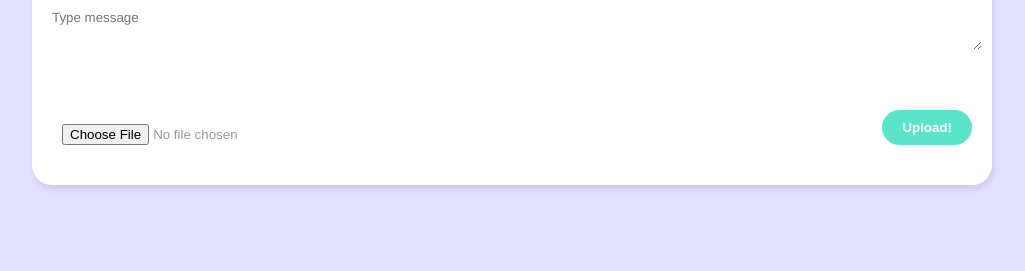
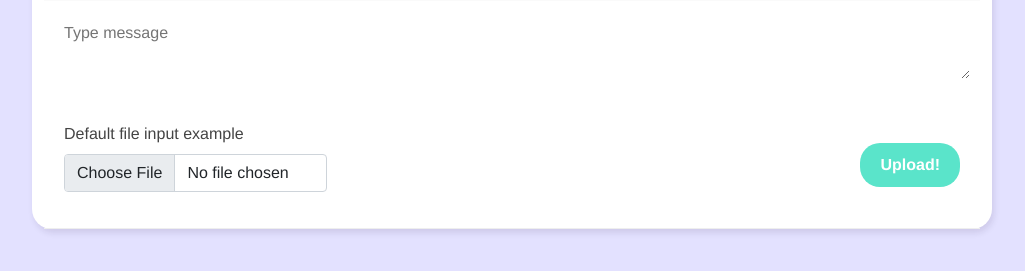
Before and after one commit to realLongjiLi/chat-room-app, a Vue app: page /chatroom in a window 1280 px wide. Shown: the part 231-502 px from the top of the page, without its empty margins (128-1153 px from the left). Built offline with nearby package versions, Linux system fonts and the light colour scheme; no server answers; the database is empty; sample sign-in values are in the browser's storage.

Commit message:
Added bootstrap, implemented error msg and reset for image upload

```diff
--- a/package.json
+++ b/package.json
@@ -7,6 +7,7 @@
     "build": "vue-cli-service build"
   },
   "dependencies": {
+    "bootstrap": "^5.0.0-beta3",
     "core-js": "^3.6.5",
     "date-fns": "^2.21.3",
     "firebase": "^8.6.2",
--- a/src/components/ChatWindow.vue
+++ b/src/components/ChatWindow.vue
@@ -7,7 +7,11 @@
         <span class="user">{{ item.user }}</span>
         <span class="message">{{ item.message }}</span>
         <span v-if="item.image != ''">
-          <img class="images" :src="item.image" />
+          <img
+            class="images img-fluid"
+            alt="Responsive image"
+            :src="item.image"
+          />
         </span>
       </div>
     </div>
--- a/src/components/ImageForm.vue
+++ b/src/components/ImageForm.vue
@@ -1,8 +1,23 @@
 <template>
   <div class="upload">
-    <input type="file" @change="onFileChanged" ref="inputFile" />
-    <button @click="onUpload">Upload!</button>
+    <!-- <input type="file" @change="onFileChanged" ref="inputFile" />
+    <button @click="onUpload">Upload!</button> -->
+    <div class="mb-3">
+      <label for="formFile" class="form-label"
+        >Default file input example</label
+      >
+      <input
+        class="form-control"
+        @change="onFileChanged"
+        ref="inputFile"
+        type="file"
+        id="formFile"
+      />
+    </div>
     <div class="error">{{ error }}</div>
+    <div>
+      <button @click="onUpload">Upload!</button>
+    </div>
   </div>
 </template>
 
@@ -15,13 +30,18 @@ export default {
     const file = ref(null)
     const onFileChanged = (event) => {
       file.value = event.target.files[0]
+      console.log(inputFile.value)
     }
     const { error, addItem } = useStorage('images')
     const onUpload = async () => {
       // upload file
+      if (!file.value) {
+        error.value = 'No file to upload yet'
+        return
+      }
       const url = await addItem(file)
       if (!error.value) context.emit('imageUploaded', url.value)
-      inputFile.value = null
+      inputFile.value.value = ''
     }
     return { onFileChanged, onUpload, error, inputFile }
   },
@@ -32,25 +52,13 @@ export default {
 <style scoped>
 .upload {
   padding: 20px;
+  border-bottom: 1px solid #eee;
   display: flex;
   justify-content: space-between;
-  align-items: flex-end;
+  align-items: center;
 }
 
 input {
-  width: 100%;
-  padding: 10px;
-
-  outline: none;
-  color: #999;
-  margin: 10px auto;
-}
-span {
-  font-weight: bold;
-  text-decoration: underline;
-  cursor: pointer;
-}
-button {
-  margin: 20px auto;
+  width: 80%;
 }
 </style>
--- a/src/components/NewChatform.vue
+++ b/src/components/NewChatform.vue
@@ -36,13 +36,13 @@ export default {
     const imageHandler = async (url) => {
       image.value = url
       const chat = {
-        message: message.value,
+        message: '',
         user: user.value.displayName,
         createdAt: timestamp(),
         image: image.value
       }
+      image.value = ''
       await addItem(chat)
-      image.value = ''
     }
     return { message, submitHandler, error, imageHandler }
   },
--- a/src/main.js
+++ b/src/main.js
@@ -1,4 +1,6 @@
 import { createApp } from 'vue'
+import 'bootstrap'
+import 'bootstrap/dist/css/bootstrap.min.css'
 import App from './App.vue'
 import router from './router'
 
```
Also changed, not shown: 1 other file (tests, documents, lock files or other folders).
